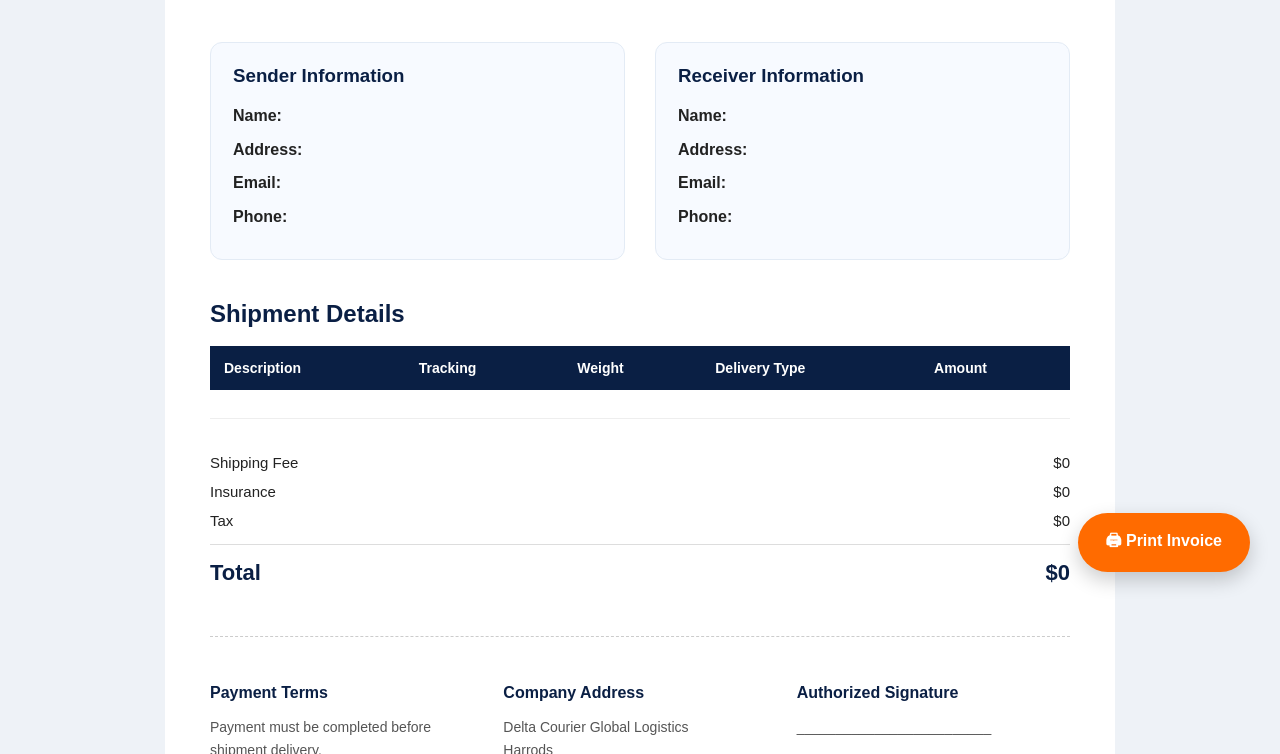
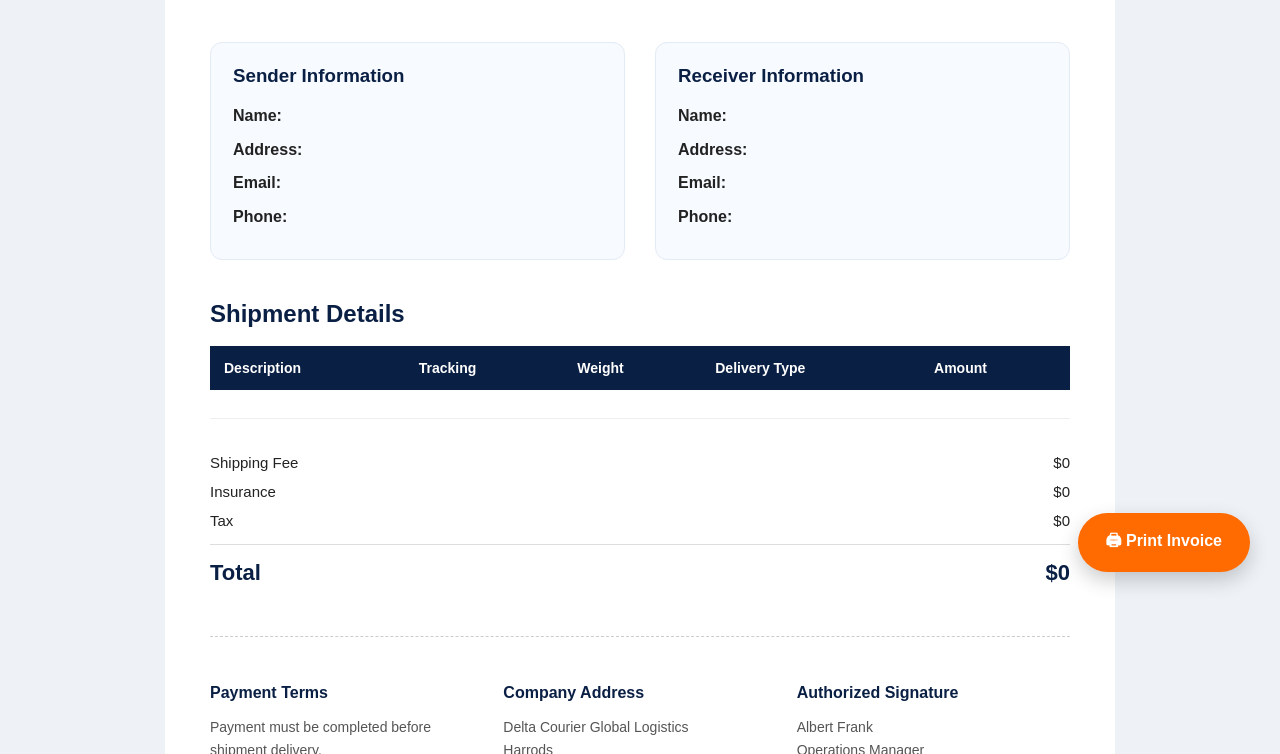
Before and after one commit to deltacourierglobal/Delta-Courier-Services_, a website: page Delta-Frontend/invoice.html in a window 1280 px wide. Shown: the part 198-952 px from the top of the page. Drawn offline with Linux system fonts and the light colour scheme; no server answers.

Commit message:
Fix invoice.html

```diff
--- a/Delta-Frontend/invoice.html
+++ b/Delta-Frontend/invoice.html
@@ -530,10 +530,15 @@ United Kingdom
 </div>
 
 <div class="footer-box">
+
 <h4>Authorized Signature</h4>
+
 <p>
-_________________________
+Albert Frank<br>
+Operations Manager<br>
+Delta Courier Global Logistics
 </p>
+
 </div>
 
 </div>
```
